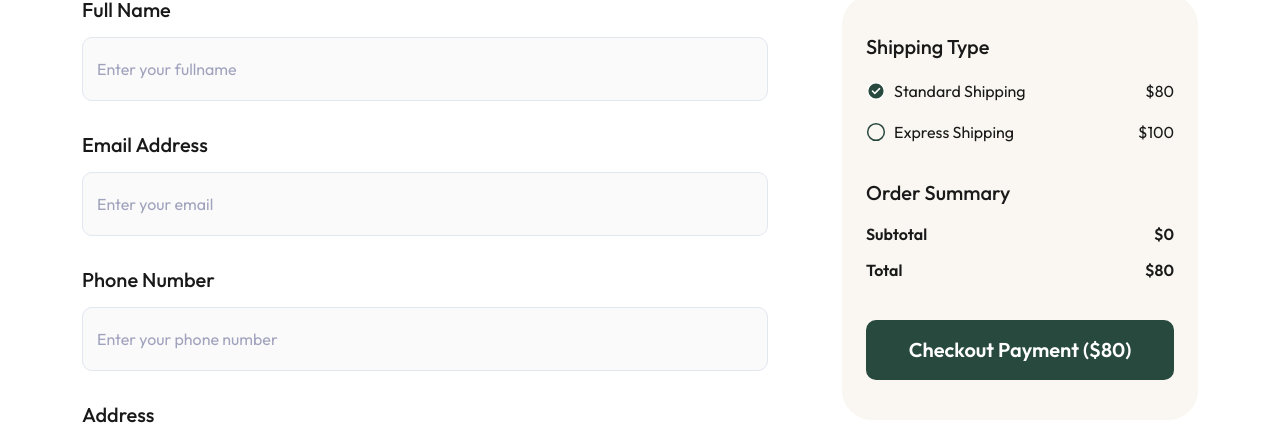
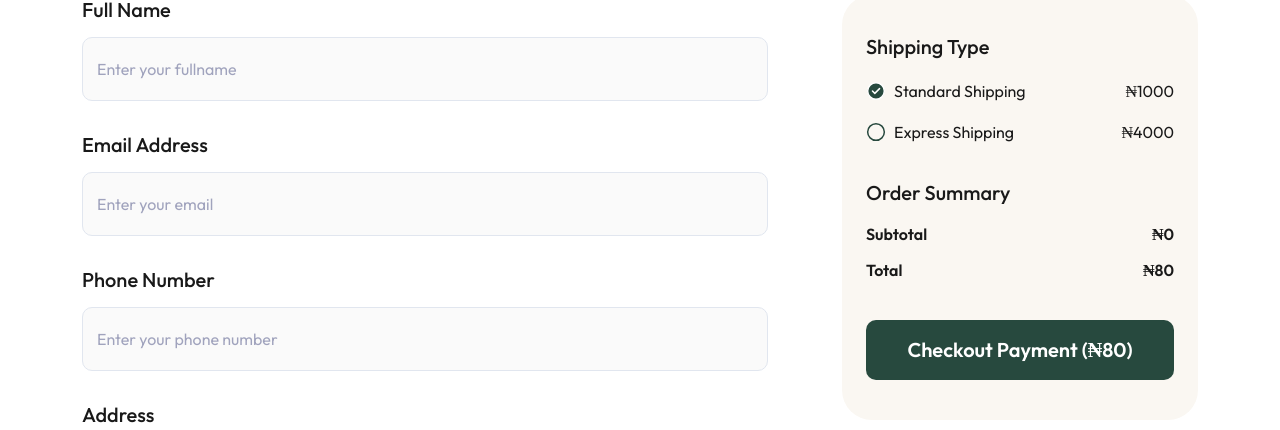
Before and after one commit to Ayodejioladimeji/dEkOR, a Next.js app: page /checkout in a window 1280 px wide. Shown: the part 215-645 px from the top of the page. Built offline with nearby package versions, Linux system fonts and the light colour scheme.

Commit message:
Restructured the checkout page.

```diff
--- a/src/pages/checkout/index.tsx
+++ b/src/pages/checkout/index.tsx
@@ -35,9 +35,9 @@ const Checkout = () => {
   const handleShipping = (item: string) => {
     setShippingType(item);
     if (item === "standard") {
-      setAmount(80);
+      setAmount(1000);
     } else {
-      setAmount(100);
+      setAmount(4000);
     }
   };
 
@@ -188,7 +188,7 @@ const Checkout = () => {
                       )}
                       <p>Standard Shipping</p>
                     </div>
-                    <p>$80</p>
+                    <p>₦1000</p>
                   </div>
 
                   <div
@@ -203,22 +203,22 @@ const Checkout = () => {
                       )}
                       <p>Express Shipping</p>
                     </div>
-                    <p>$100</p>
+                    <p>₦4000</p>
                   </div>
                 </div>
 
                 <h4>Order Summary</h4>
                 <div className="order-items">
                   <h5>Subtotal</h5>
-                  <h5>${formatMoney(calculateTotal(state?.cart))}</h5>
+                  <h5>₦{formatMoney(calculateTotal(state?.cart))}</h5>
                 </div>
                 <div className="order-items">
                   <h5>Total</h5>
-                  <h5>${formatMoney(calculateTotal(state?.cart) + amount)}</h5>
+                  <h5>₦{formatMoney(calculateTotal(state?.cart) + amount)}</h5>
                 </div>
 
                 <button onClick={handleCheckout}>
-                  Checkout Payment ($
+                  Checkout Payment (₦
                   {formatMoney(calculateTotal(state?.cart) + amount)})
                 </button>
               </div>
```
